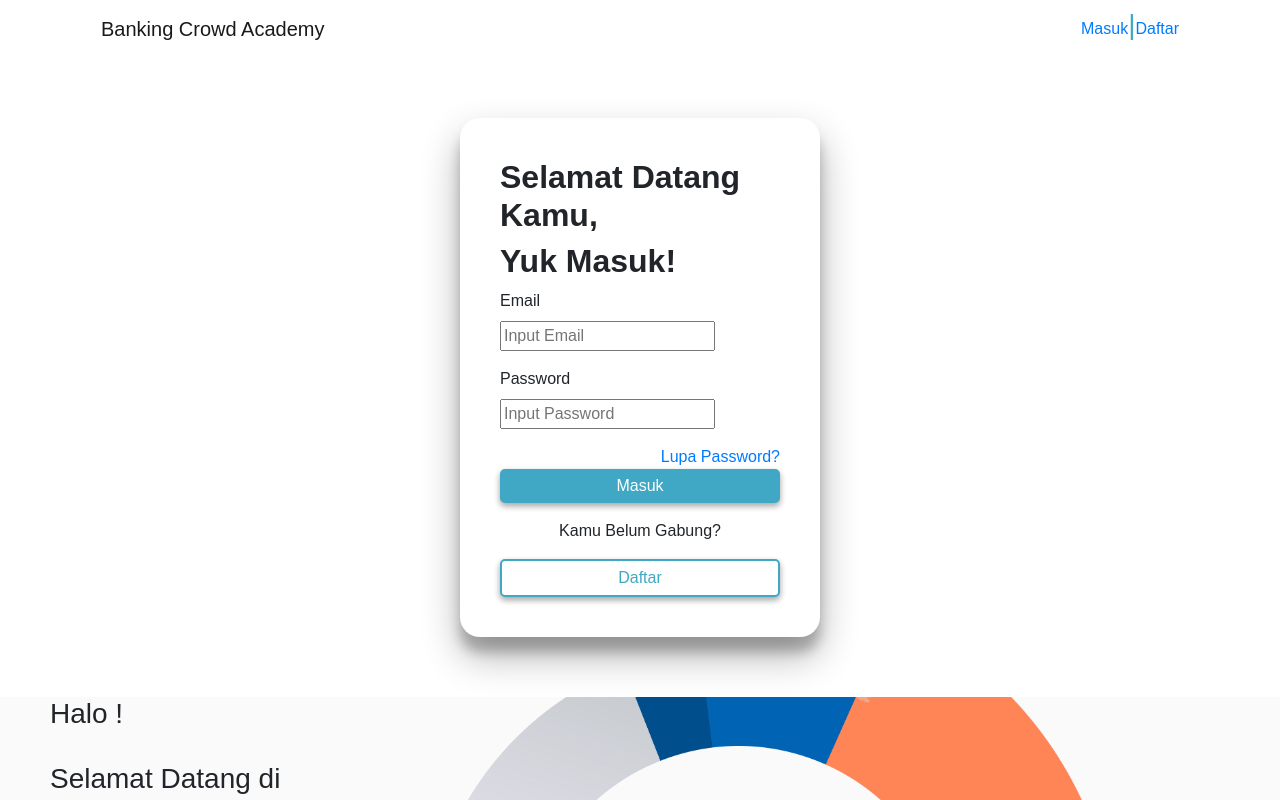
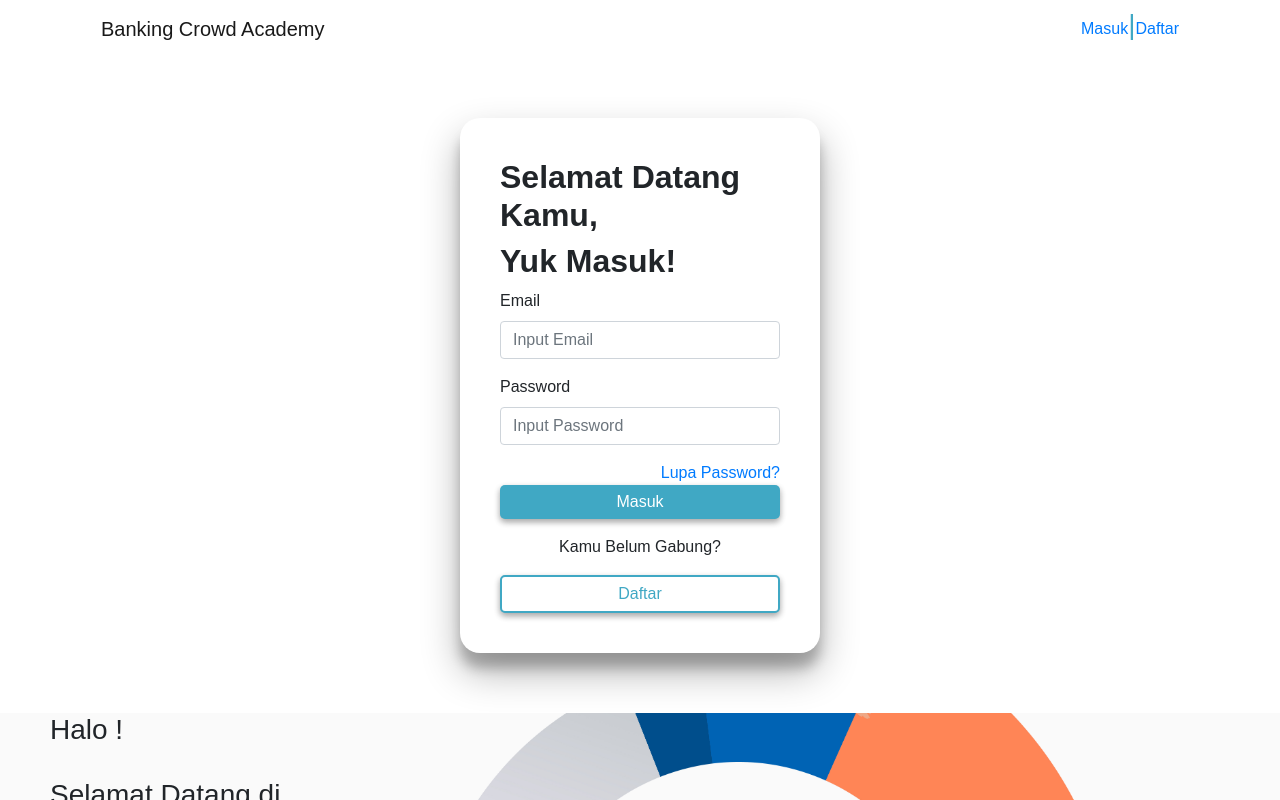
Before and after one commit to DTS02/FEMVP, a React (Create React App) app: page /Login in a window 1280 px wide. Shown: the top 800 px of the page. Built offline with nearby package versions, Linux system fonts and the light colour scheme.

Commit message:
menambah module reactstrap

```diff
--- a/package.json
+++ b/package.json
@@ -14,6 +14,7 @@
     "axios": "^0.21.0",
     "bootstrap": "^4.5.3",
     "materialize-css": "^1.0.0-rc.2",
+    "node-mailer": "^0.1.1",
     "react": "^17.0.1",
     "react-bootstrap": "^1.4.0",
     "react-dom": "^17.0.1",
@@ -21,6 +22,7 @@
     "react-router": "^5.2.0",
     "react-router-dom": "^5.2.0",
     "react-scripts": "4.0.0",
+    "reactstrap": "^8.7.1",
     "redux": "^4.0.5",
     "sweetalert2": "^10.10.1",
     "sweetalert2-react-content": "^3.2.1",
--- a/src/Login/Login.jsx
+++ b/src/Login/Login.jsx
@@ -6,7 +6,7 @@ import {
     Link,
     BrowserRouter,
   } from "react-router-dom";
-import { Button, Form, FormGroup, Label } from "react-bootstrap";
+import { Button, Form, FormGroup, Label ,  Input} from "reactstrap";
 import { PostDataLogin } from "../Registrasi/PostData";
 import LP from '../LandingPage/LP';
 
@@ -61,7 +61,7 @@ class Login extends Component {
         <FormGroup>
           <label>Email</label>
           <div></div>
-          <input
+          <Input
             type="email"
             placeholder="Input Email"
             onChange={this.onChange}
@@ -71,7 +71,7 @@ class Login extends Component {
         <FormGroup>
           <label>Password</label>
           <div></div>
-          <input
+          <Input
             type="password"
             placeholder="Input Password"
             onChange={this.onChange}
```
Also changed, not shown: 1 other file (tests, documents, lock files or other folders).
